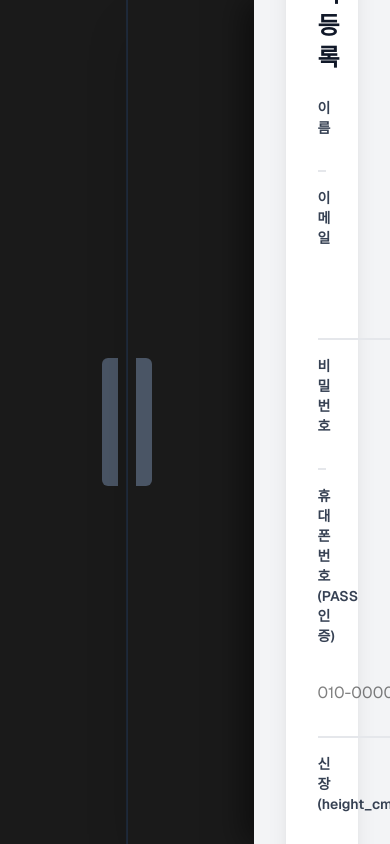
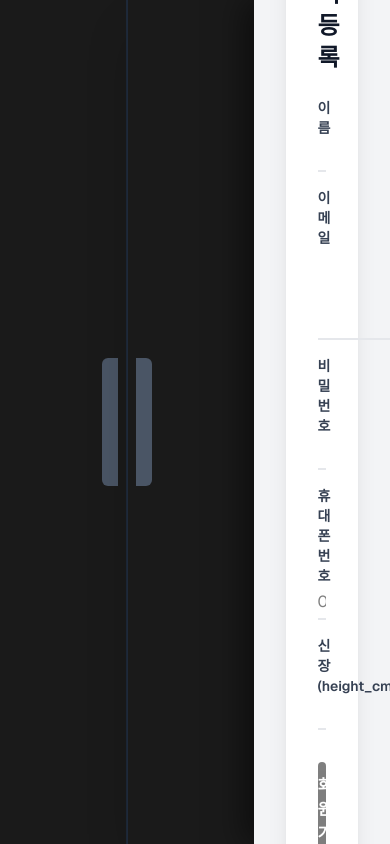
Before and after one commit to shko050212-hub/Cap, a Next.js app: page / in a window 390 px wide. Both pictures are taken after a click on the button "처음 오셨나요? 회원가입하기". Built offline with nearby package versions, Linux system fonts and the light colour scheme.

Commit message:
Remove phone verification completely

```diff
--- a/src/components/MuseumLobby.tsx
+++ b/src/components/MuseumLobby.tsx
@@ -26,7 +26,7 @@ export default function MuseumLobby() {
   const [isEmailVerified, setIsEmailVerified] = useState(false);
 
   // Phone Verification States (PASS Mock)
-  const [isPhoneVerified, setIsPhoneVerified] = useState(false);
+  // removed
 
   useEffect(() => {
     const token = localStorage.getItem('token');
@@ -44,21 +44,6 @@ export default function MuseumLobby() {
     // Reset all states
     setEmail(''); setPassword(''); setName(''); setPhone(''); setHeight('');
     setIsEmailVerified(false); setIsEmailSent(false); setVerifyCode('');
-    setIsPhoneVerified(false);
-  };
-
-  const handlePassVerification = () => {
-    if (!phone) {
-      alert('휴대폰 번호를 입력해주세요.');
-      return;
-    }
-
-    // 캡스톤 프로젝트용 PASS 본인인증 시뮬레이션
-    const isConfirmed = window.confirm('실제 서비스라면 여기서 나이스평가정보 / 다날 등의 PASS 본인인증 팝업창이 뜹니다.\n\n[확인] 버튼을 누르면 PASS 앱 인증을 성공적으로 마친 것으로 시뮬레이션 합니다.');
-
-    if (isConfirmed) {
-      setIsPhoneVerified(true);
-    }
   };
 
   const handleSendVerification = async () => {
@@ -150,10 +135,6 @@ export default function MuseumLobby() {
     e.preventDefault();
     if (!isEmailVerified) {
       alert('이메일 인증을 먼저 완료해주세요.');
-      return;
-    }
-    if (!isPhoneVerified) {
-      alert('휴대폰 인증을 먼저 완료해주세요.');
       return;
     }
 
@@ -344,21 +325,10 @@ export default function MuseumLobby() {
                       <input type="password" value={password} onChange={(e) => setPassword(e.target.value)} required className="w-full border-b-2 border-gray-200 focus:border-black outline-none py-1 transition-colors text-black" />
                     </div>
 
-                    {/* 휴대폰 번호 및 PASS 인증 */}
+                    {/* 휴대폰 번호 */}
                     <div>
-                      <label className="block text-sm font-semibold text-gray-700">휴대폰 번호 (PASS 인증)</label>
-                      <div className="flex gap-2 mt-1">
-                        <input type="tel" value={phone} onChange={(e) => setPhone(e.target.value)} disabled={isPhoneVerified} placeholder="010-0000-0000" required className="flex-1 border-b-2 border-gray-200 focus:border-black outline-none py-1 transition-colors text-black disabled:bg-gray-50 disabled:text-gray-400" />
-                        <button
-                          type="button"
-                          onClick={handlePassVerification}
-                          disabled={isPhoneVerified}
-                          className="px-3 py-1 bg-gray-200 text-sm font-semibold rounded-md hover:bg-gray-300 text-black transition-colors disabled:opacity-50"
-                        >
-                          {isPhoneVerified ? '인증완료' : '본인인증'}
-                        </button>
-                      </div>
-                      {isPhoneVerified && <p className="text-xs text-green-600 font-bold mt-1">✓ PASS 본인인증이 완료되었습니다.</p>}
+                      <label className="block text-sm font-semibold text-gray-700">휴대폰 번호</label>
+                      <input type="tel" value={phone} onChange={(e) => setPhone(e.target.value)} placeholder="010-0000-0000" required className="w-full border-b-2 border-gray-200 focus:border-black outline-none py-1 transition-colors text-black" />
                     </div>
 
                     {/* 신장 복구 */}
@@ -368,7 +338,7 @@ export default function MuseumLobby() {
                     </div>
 
                     <div className="pt-4">
-                      <button type="submit" disabled={!isEmailVerified || !isPhoneVerified} className="w-full py-3 bg-black text-white font-bold rounded-lg hover:bg-gray-800 transition-colors disabled:opacity-50">
+                      <button type="submit" disabled={!isEmailVerified} className="w-full py-3 bg-black text-white font-bold rounded-lg hover:bg-gray-800 transition-colors disabled:opacity-50">
                         회원가입 및 발권
                       </button>
                     </div>
```
